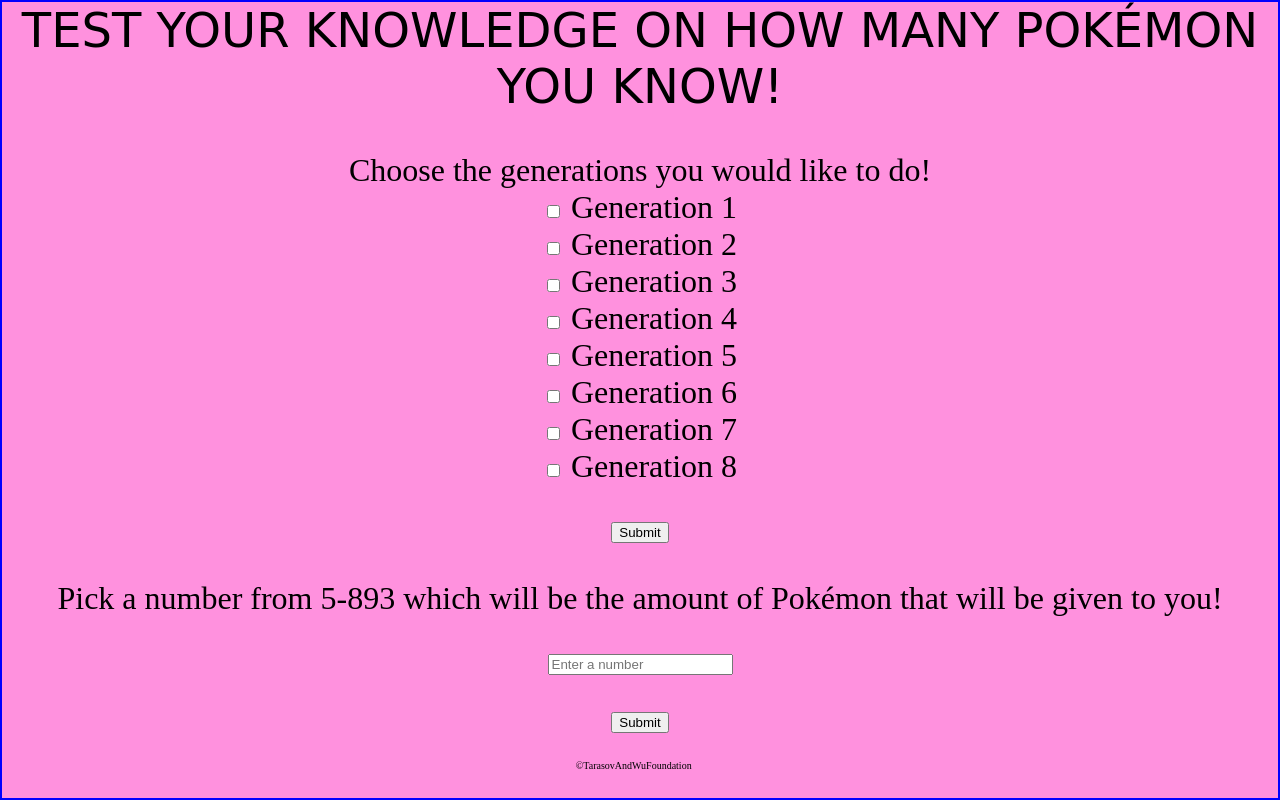
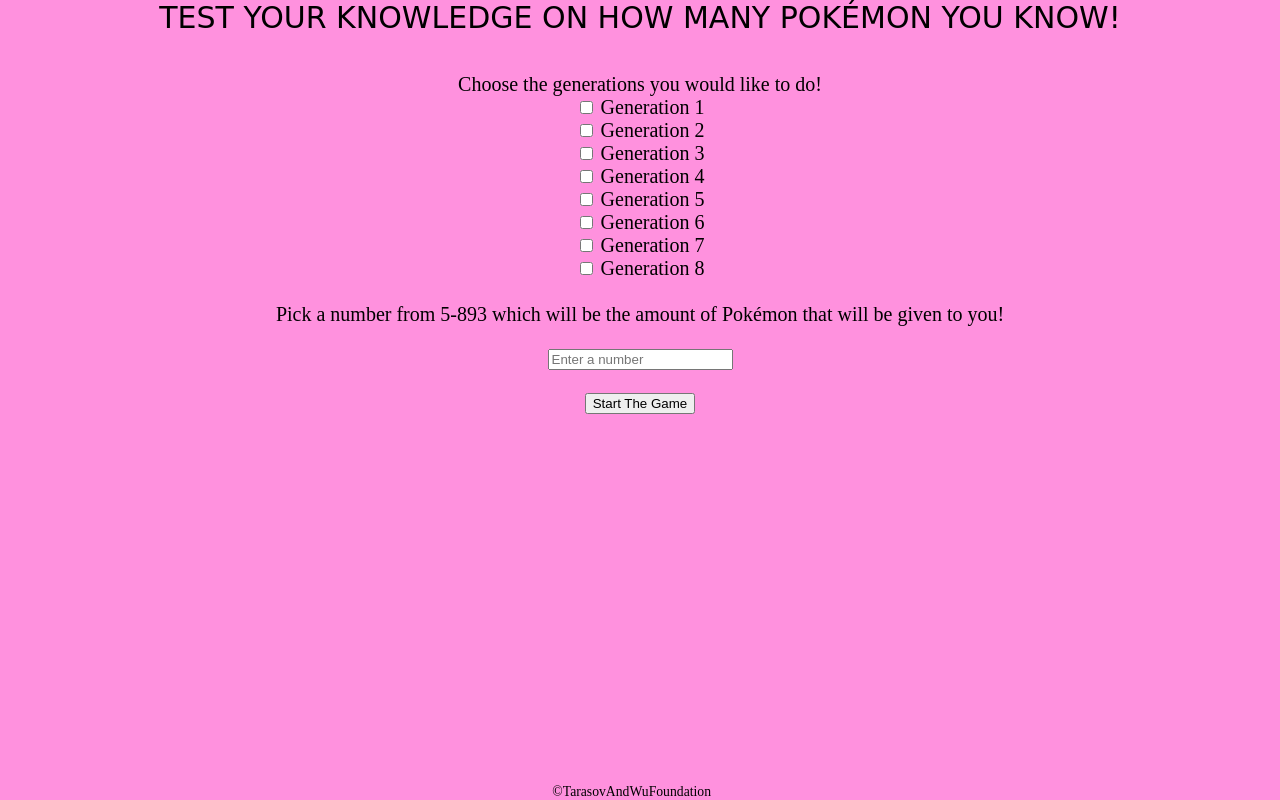
Before and after one commit to MichaelTarasov21/Pokemon-API-Quiz-Game, a website built with Parcel: page src/index.html in a window 1280 px wide. Built offline with nearby package versions, Linux system fonts and the light colour scheme; no server answers.

Commit message:
Fixed some formatting stuff

```diff
--- a/src/Scripts/index.js
+++ b/src/Scripts/index.js
@@ -1,5 +1,14 @@
 import { DomSelectors } from "./DomSelectors.js";
-import {generation1Array, generation2Array, generation3Array, generation4Array, generation5Array, generation6Array, generation7Array, generation8Array} from "./generations.js"
+import {
+  generation1Array,
+  generation2Array,
+  generation3Array,
+  generation4Array,
+  generation5Array,
+  generation6Array,
+  generation7Array,
+  generation8Array,
+} from "./generations.js";
 import "regenerator-runtime/runtime";
 let pokedexnumber = Math.floor(Math.random() * 893 + 1);
 let queryurl = `https://pokeapi.co/api/v2/pokemon/${pokedexnumber}`;
@@ -7,13 +16,15 @@
 async function searchPokemon() {
   const response = await fetch(queryurl, ["GET"]);
   const pokemon = await response.json();
-  console.log(pokemon.id)
+  console.log(pokemon.id);
   return pokemon;
 }
 
-searchPokemon()
+searchPokemon();
 
-DomSelectors.container.insertAdjacentHTML('beforeend', `<form class="selection">
+DomSelectors.container.insertAdjacentHTML(
+  "beforeend",
+  `<form class="selection">
  <label class ="statement">Choose the generations you would like to do!</label>
  <br> <input id="check" type ="checkbox">
  <label class ="choice">Generation 1</label>
@@ -33,25 +44,23 @@
  <label class ="choice">Generation 8</label>
  <br>
  <br>
- <input type="submit" class="submitting" id="submit1">
- <br>
- <br>
  <label class = "statement"> Pick a number from 5-893 which will be the amount of Pokémon that will be given to you!</label>
  <br>
  <br>
  <input type="text" placeholder="Enter a number">
  <br>
  <br>
- <input type="submit" class="submitting" id="submit2">
-</form>`)
+ <input type="submit" class="submitting" id="submit" value="Start The Game">
+</form>`
+);
 
-const submit = DomSelectors.container.querySelector('.selection').querySelector('.submitting')
+const submit = DomSelectors.container
+  .querySelector(".selection")
+  .querySelector(".submitting");
 
-submit.addEventListener('click', function(e) {
-  e.preventDefault()
-})
-
-
+submit.addEventListener("click", function (e) {
+  e.preventDefault();
+});
 
 // add an event listener that will record the checked generations
 // new html that will record the amount of questions they want to do based on the generations they picked from 1 - 893
--- a/src/Style/style.scss
+++ b/src/Style/style.scss
@@ -1,9 +1,10 @@
 html {
-  border: 2px solid blue;
+  height: 100%;
+  font-size: 62.5%;
 }
 
 body {
-  font-size: 62.5%;
+  font-size: 137%;
   margin: auto;
   background-color: #ff91de;
   height: 95vh;
@@ -13,19 +14,19 @@
   text-align: center;
   font-size: 3rem;
   text-transform: uppercase;
-  font-family: 'Goldman', cursive;
+  font-family: "Goldman", cursive;
 }
 
-.selection{
+.selection {
   padding-top: 3%;
   text-align: center;
   font-size: 2rem;
 }
 
 .copyright {
-  position:fixed;
-  width:98.7%;
-  height:16px;
-  bottom:3%;
+  position: absolute;
+  width: 98.7%;
+  height: 16px;
+  bottom: 0%;
   text-align: center;
 }
--- a/src/index.html
+++ b/src/index.html
@@ -1,14 +1,15 @@
 <html lang="en">
   <head>
-    <meta charset="UTF-8">
-    <meta name="viewport" content="width=device-width, initial-scale=1.0">
-    <link rel="stylesheet" href="Style/style.scss">
+    <meta charset="UTF-8" />
+    <meta name="viewport" content="width=device-width, initial-scale=1.0" />
+    <link rel="stylesheet" href="Style/style.scss" />
     <title>Document</title>
   </head>
   <body>
-    <div class="introduction">Test your knowledge on how many Pokémon you know!</div>
-    <div id="container">
+    <div class="introduction">
+      Test your knowledge on how many Pokémon you know!
     </div>
+    <div id="container"></div>
     <div class="copyright">©TarasovAndWuFoundation</div>
     <script type="module" src="Scripts/index.js"></script>
   </body>
```
Also changed, not shown: dist/index.html. Lines whose indentation alone changed are shown as unchanged.
